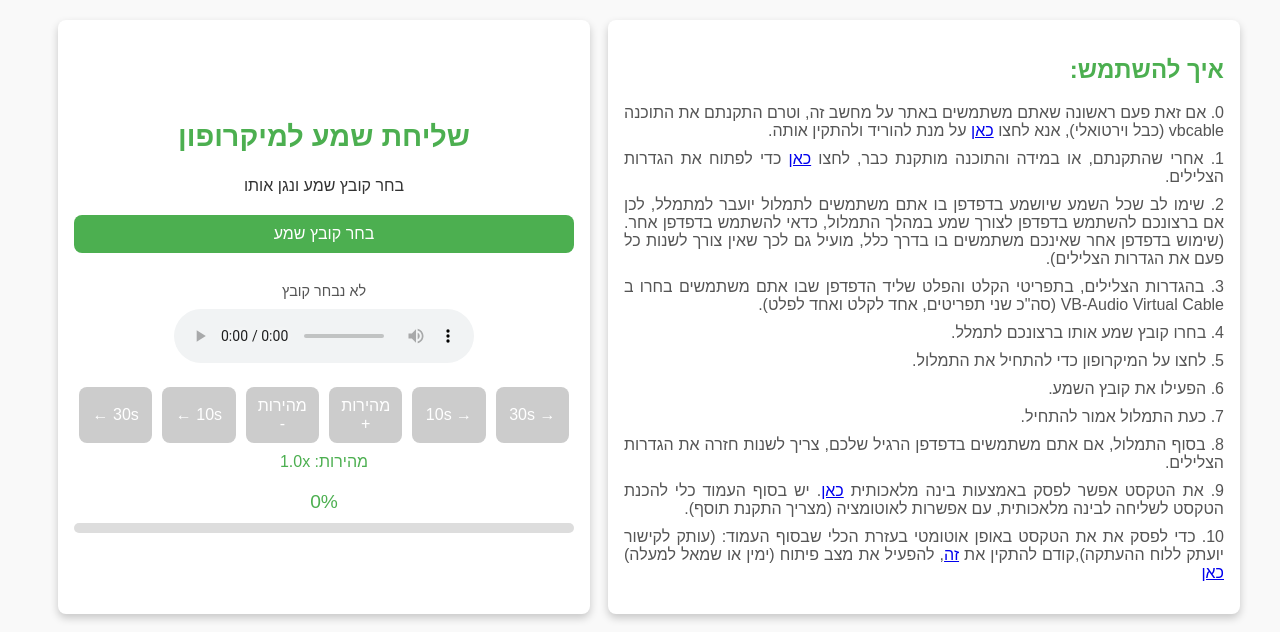
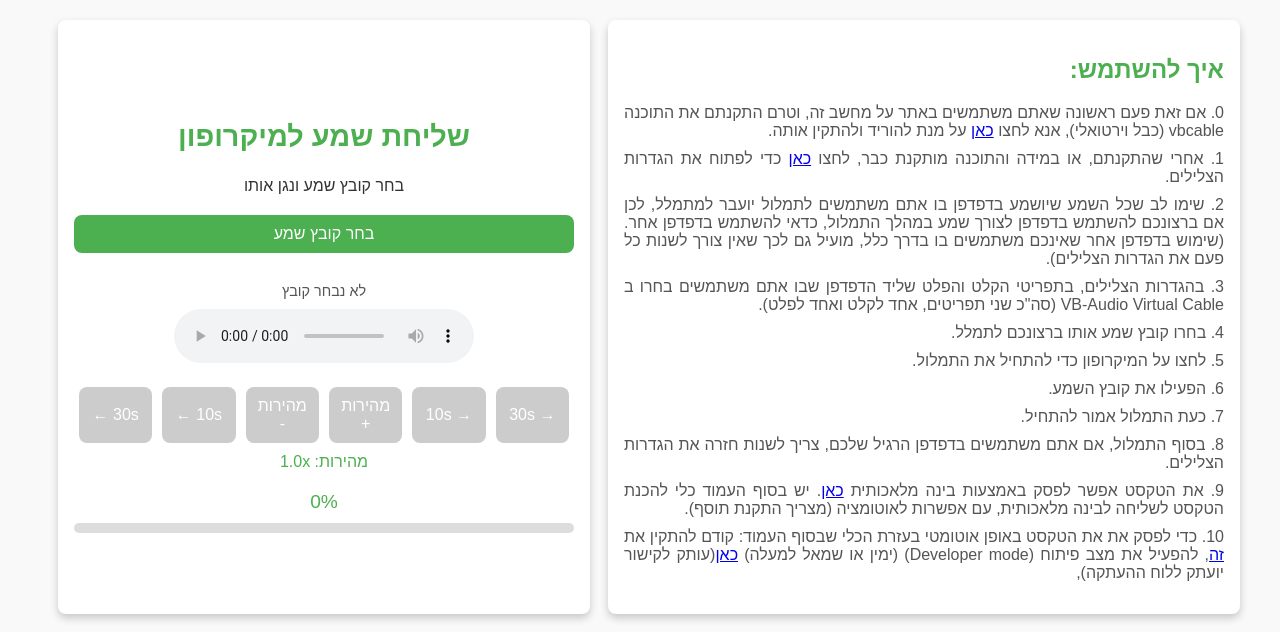
Before and after one commit to lilor159357/audiotofile, a plain HTML site: page public/index.html in a window 1280 px wide. Shown: the top 632 px of the page. Drawn offline with Linux system fonts and the light colour scheme; grey boxes are pictures that could not be loaded.

Commit message:
Update index.html

```diff
--- a/public/index.html
+++ b/public/index.html
@@ -312,10 +312,11 @@ button {
     </li>
 	  <li>10. כדי לפסק את את הטקסט באופן אוטומטי בעזרת הכלי שבסוף העמוד:
 
-      (עותק לקישור יועתק ללוח ההעתקה),קודם להתקין את
+      קודם להתקין את
       <a href="https://app.box.com/index.php?rm=box_download_shared_file&shared_name=rmoulhma17lvcuijryazmjczuurecklr&file_id=f_1779158814451" target="_blank">זה</a>,
-	להפעיל את מצב פיתוח (ימין או שמאל למעלה)
-      <a href="#" id="copyChromeExtensionsLink">כאן</a>
+	להפעיל את מצב פיתוח (Developer mode) (ימין או שמאל למעלה)
+      <a href="#" id="copyChromeExtensionsLink">כאן</a>(עותק לקישור יועתק ללוח ההעתקה),
+
     </li>
   </ul>
 </div>
```
